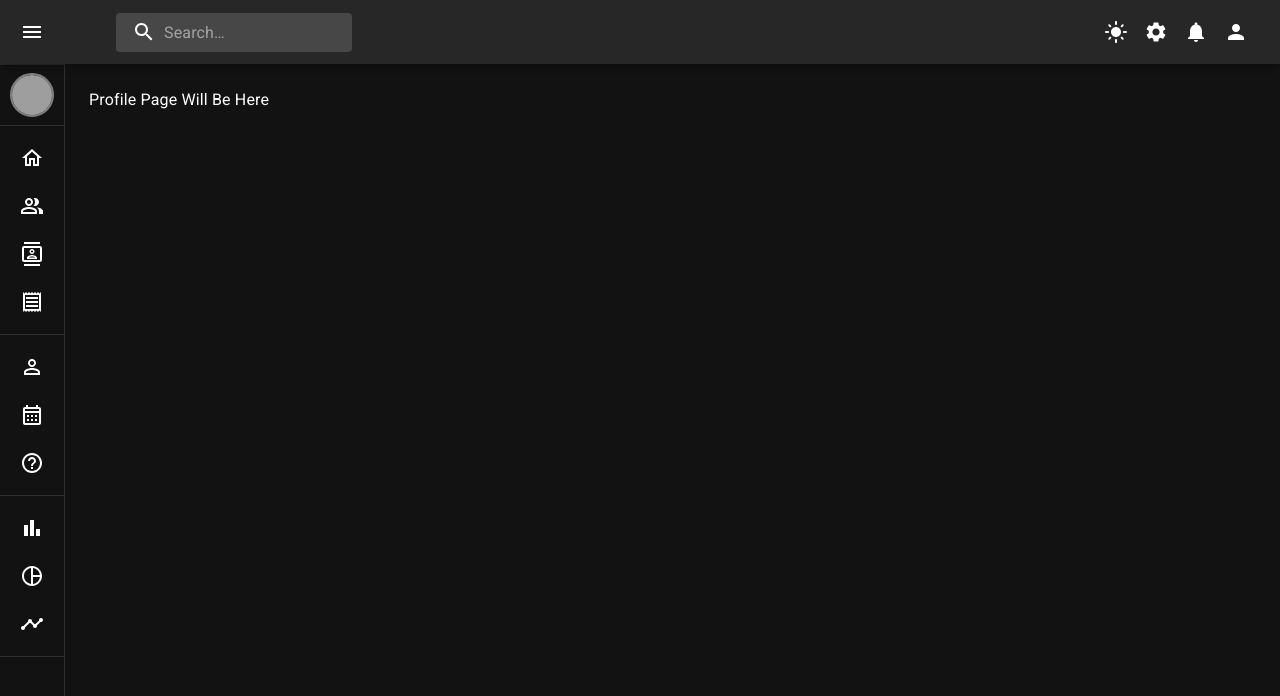
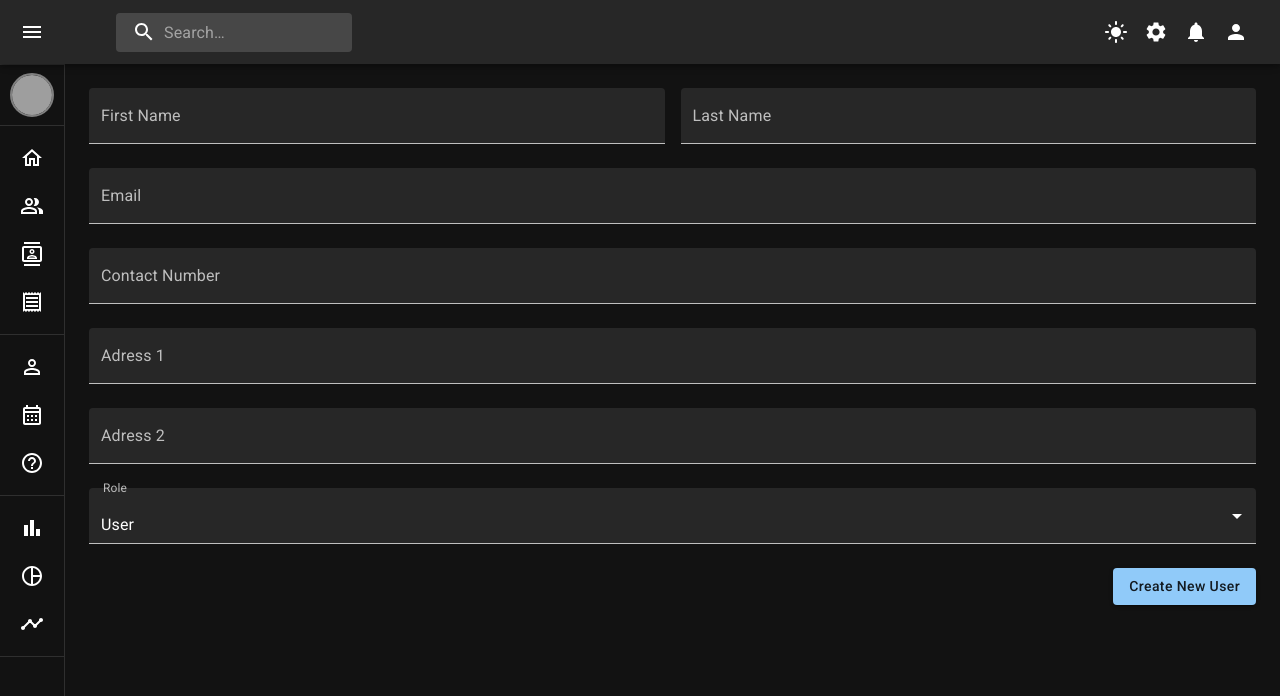
Before and after one commit to AhmedMstafa/admin-dashboard, a React (Vite) app: page /form in a window 1280 px wide. Shown: the top 696 px of the page. Built offline with nearby package versions, Linux system fonts and the light colour scheme; grey boxes are pictures that could not be loaded.

Commit message:
Add form page

```diff
--- a/package.json
+++ b/package.json
@@ -17,6 +17,7 @@
     "@mui/x-data-grid": "^7.24.1",
     "react": "^18.3.1",
     "react-dom": "^18.3.1",
+    "react-hook-form": "^7.54.2",
     "react-router-dom": "^7.1.3"
   },
   "devDependencies": {
--- a/src/main.jsx
+++ b/src/main.jsx
@@ -13,7 +13,7 @@ import Dashboard from './pages/dashboard/Dashboard';
 import Team from './pages/team/Team';
 import Contacts from './pages/contacts/Contacts';
 import Invoices from './pages/invoices/Invoices';
-import Profile from './pages/profile/Profile';
+import Form from './pages/form/Form';
 import Calendar from './pages/calendar/Calendar';
 import FAQ from './pages/fqa/FAQ';
 import Bar from './pages/bar/Bar';
@@ -27,7 +27,7 @@ const router = createBrowserRouter(
       <Route path="team" element={<Team />} />
       <Route path="contacts" element={<Contacts />} />
       <Route path="invoices" element={<Invoices />} />
-      <Route path="form" element={<Profile />} />
+      <Route path="form" element={<Form />} />
       <Route path="calendar" element={<Calendar />} />
       <Route path="fqa" element={<FAQ />} />
       <Route path="bar" element={<Bar />} />
--- /dev/null
+++ b/src/pages/form/Form.jsx
@@ -0,0 +1,150 @@
+import {
+  Alert,
+  Box,
+  Button,
+  FormControl,
+  InputLabel,
+  MenuItem,
+  Select,
+  Snackbar,
+  Stack,
+  TextField,
+} from '@mui/material';
+import { useState } from 'react';
+import { useForm } from 'react-hook-form';
+
+const emailRegex =
+  /^(([^<>()[\]\\.,;:\s@"]+(\.[^<>()[\]\\.,;:\s@"]+)*)|(".+"))@((\[[0-9]{1,3}\.[0-9]{1,3}\.[0-9]{1,3}\.[0-9]{1,3}])|(([a-zA-Z\-0-9]+\.)+[a-zA-Z]{2,}))$/;
+
+const phoneNumberRegex =
+  /^((\+[1-9]{1,4}[ -]?)|(\([0-9]{2,3}\)[ -]?)|([0-9]{2,4})[ -]?)*?[0-9]{3,4}[ -]?[0-9]{3,4}$/;
+
+export default function Form() {
+  const [access, setaccess] = useState(3);
+  const [isSnakOpen, setSnakOpen] = useState(false);
+
+  const {
+    register,
+    handleSubmit,
+    watch,
+    formState: { errors },
+  } = useForm();
+  function onSubmit() {
+    console.log('done');
+    handleClick();
+  }
+
+  const handleChange = (event) => {
+    setaccess(event.target.value);
+  };
+
+  function handleClick() {
+    setSnakOpen(true);
+  }
+
+  function handleClose() {
+    setSnakOpen(false);
+  }
+  return (
+    <Box
+      component="form"
+      sx={{ display: 'flex', flexDirection: 'column', gap: 3 }}
+      noValidate
+      autoComplete="off"
+      onSubmit={handleSubmit(onSubmit)}
+    >
+      <Stack direction={'row'} sx={{ gap: 2 }}>
+        <TextField
+          sx={{ flex: 1 }}
+          label="First Name"
+          variant="filled"
+          name="first-name"
+          helperText={
+            errors.firstName ? 'This field is required & min 3 character' : null
+          }
+          error={Boolean(errors.firstName)}
+          {...register('firstName', { required: true, minLength: 3 })}
+        />
+        <TextField
+          sx={{ flex: 1 }}
+          label="Last Name"
+          variant="filled"
+          name="last-name"
+          helperText={
+            errors.lastName ? 'This field is required & min 3 character' : null
+          }
+          error={Boolean(errors.lastName)}
+          {...register('lastName', { required: true, minLength: 3 })}
+        />
+      </Stack>
+      <TextField
+        label="Email"
+        variant="filled"
+        name="email"
+        helperText={
+          errors.Email ? 'Please provide a valid email address' : null
+        }
+        error={Boolean(errors.Email)}
+        {...register('Email', {
+          required: true,
+          pattern: emailRegex,
+        })}
+      />
+
+      <TextField
+        label="Contact Number"
+        variant="filled"
+        name="number"
+        helperText={
+          errors.Number ? 'Please provide a valid phone number' : null
+        }
+        error={Boolean(errors.Number)}
+        {...register('Number', {
+          required: true,
+          pattern: phoneNumberRegex,
+        })}
+      />
+      <TextField label="Adress 1" variant="filled" name="address-1" />
+      <TextField label="Adress 2" variant="filled" name="address-2" />
+      <FormControl fullWidth>
+        <InputLabel id="demo-simple-select-label">Role</InputLabel>
+        <Select
+          name="role"
+          variant="filled"
+          labelId="demo-simple-select-label"
+          id="demo-simple-select"
+          value={access}
+          onChange={handleChange}
+          defaultValue={3}
+        >
+          <MenuItem value={1}>Admin</MenuItem>
+          <MenuItem value={2}>Manager</MenuItem>
+          <MenuItem value={3}>User</MenuItem>
+        </Select>
+      </FormControl>
+      <Box sx={{ textAlign: 'right' }}>
+        <Button
+          type="submit"
+          variant="contained"
+          sx={{ textTransform: 'capitalize' }}
+        >
+          Create New User
+        </Button>
+      </Box>
+      <Snackbar
+        anchorOrigin={{ vertical: 'top', horizontal: 'right' }}
+        open={isSnakOpen}
+        onClose={handleClose}
+      >
+        <Alert
+          onClose={handleClose}
+          severity="info"
+          variant="filled"
+          sx={{ width: '100%' }}
+        >
+          This is a success Alert inside a Snackbar!
+        </Alert>
+      </Snackbar>
+    </Box>
+  );
+}
--- a/src/pages/profile/Profile.jsx
+++ /dev/null
@@ -1,3 +0,0 @@
-export default function Profile() {
-  return <div>Profile Page Will Be Here</div>;
-}
```
Also changed, not shown: 1 other file (tests, documents, lock files or other folders).
